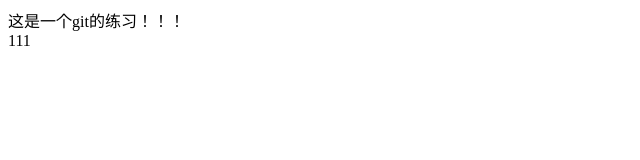
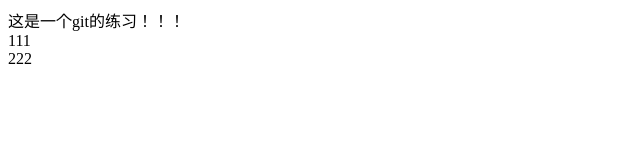
Before and after one commit to MambaXKC/gitDemo, a plain HTML site: page index.html in a window 1280 px wide. Shown: the full height of the page, 0-640 px from the left. Drawn offline with Linux system fonts and the light colour scheme.

Commit message:
index.html

```diff
--- a/index.html
+++ b/index.html
@@ -8,5 +8,6 @@
 <body>
     这是一个git的练习！！！
     <div>111</div>
+    <div>222</div>
 </body>
 </html>
```
